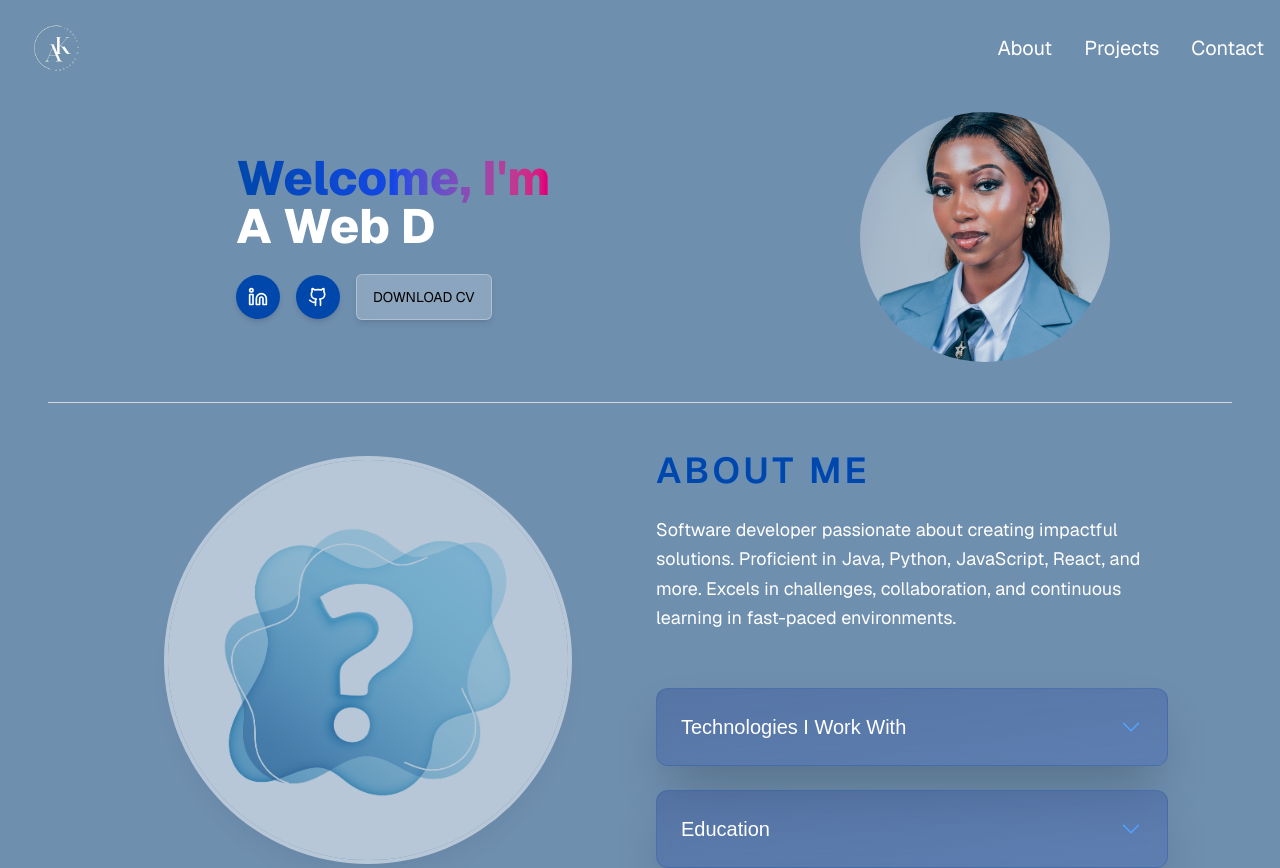
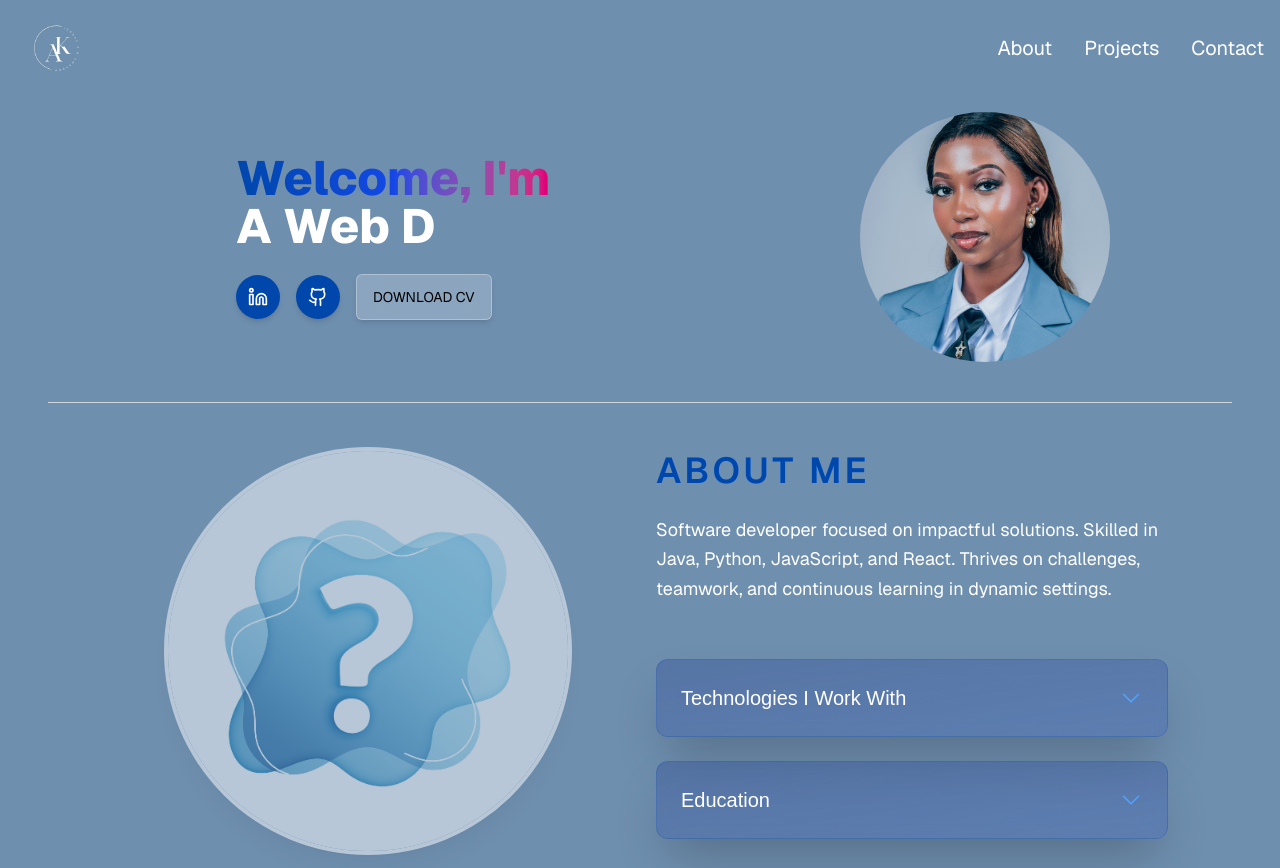
Before and after one commit to pelonomiken/aobken_portfolio, a Next.js app: page / in a window 1280 px wide. Shown: the top 868 px of the page. Built offline with nearby package versions, Linux system fonts and the light colour scheme.

Commit message:
AboutSection_Changes

```diff
--- a/app/components/AboutSection.jsx
+++ b/app/components/AboutSection.jsx
@@ -26,7 +26,7 @@ const AboutSection = () => {
             About Me
           </h2>
           <p className="text-white lg:text-lg leading-relaxed font-sans mb-8">
-            Software developer passionate about creating impactful solutions. Proficient in Java, Python, JavaScript, React, and more. Excels in challenges, collaboration, and continuous learning in fast-paced environments.
+           Software developer focused on impactful solutions. Skilled in Java, Python, JavaScript, and React. Thrives on challenges, teamwork, and continuous learning in dynamic settings.
           </p>
 
           {/* Technologies Section (Stylish Expandable) */}
```
